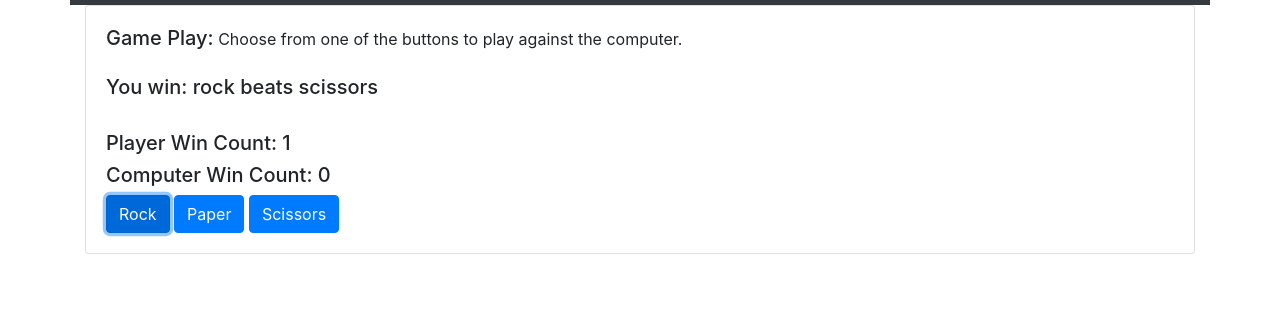
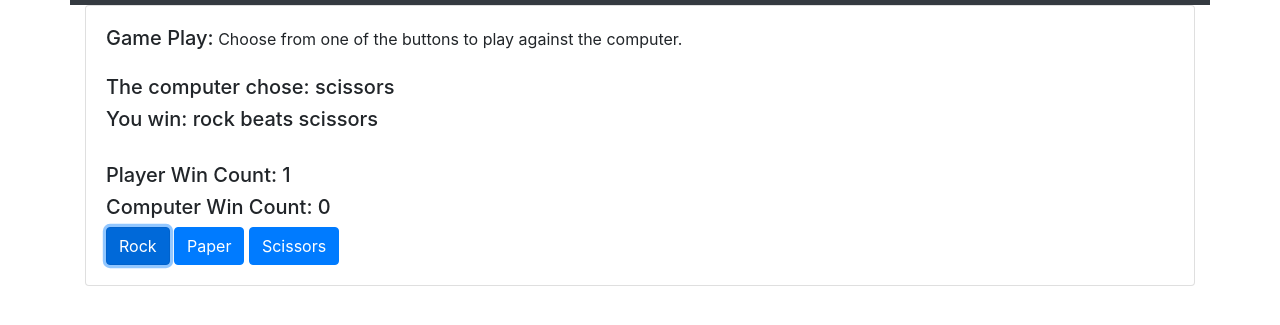
Before and after one commit to jraitter/rockpaperscissors, a plain HTML site: page index.html in a window 1280 px wide. Both pictures are taken after a click on the button "Rock". Shown: the part 51-376 px from the top of the page. Drawn offline with nearby package versions, Linux system fonts and the light colour scheme.

Commit message:
Added computer choice to GUI

```diff
--- a/app.js
+++ b/app.js
@@ -1,13 +1,15 @@
 let playerWinCount = 0;
 let compWinCount = 0;
-let outcome = "no winner";
+let compChoice = " waiting to play";
+let outcome = "no winner yet";
 let outcomeElem = document.getElementById("outcome");
+let computerChoiceElem = document.getElementById("computer-choice");
 let playerCountElem = document.getElementById("player-count");
 let computerCountElem = document.getElementById("computer-count");
 
 function play(playerChoice) {
   console.log("player choice: ", playerChoice);
-  let compChoice = computerChoice();
+  compChoice = computerChoice();
   console.log("computer chose: ", compChoice)
 
   //quick answer
@@ -34,7 +36,7 @@ function play(playerChoice) {
           playerWinCount++;
         } else {
           //computer wins
-          outcome = "You lose: rock beats paper";
+          outcome = "You lose: scissors beats paper";
           compWinCount++;
         }
       } else
@@ -69,6 +71,7 @@ function computerChoice() {
 
 function drawGame() {
   outcomeElem.textContent = outcome;
+  computerChoiceElem.textContent = compChoice;
   playerCountElem.textContent = playerWinCount.toString();
   computerCountElem.textContent = compWinCount.toString();
 }
--- a/index.html
+++ b/index.html
@@ -30,6 +30,7 @@
             <h5 class="card-title d-inline">Game Play:</h5>
             <span class="card-text">Choose from one of the buttons to play against the computer.
             </span><br /><br />
+            <h5>The computer chose: <span id="computer-choice"></span> </h5>
             <h5><span id="outcome"></span> </h5>
             <br />
             <h5>Player Win Count: <span id="player-count"></span> </h5>
```
